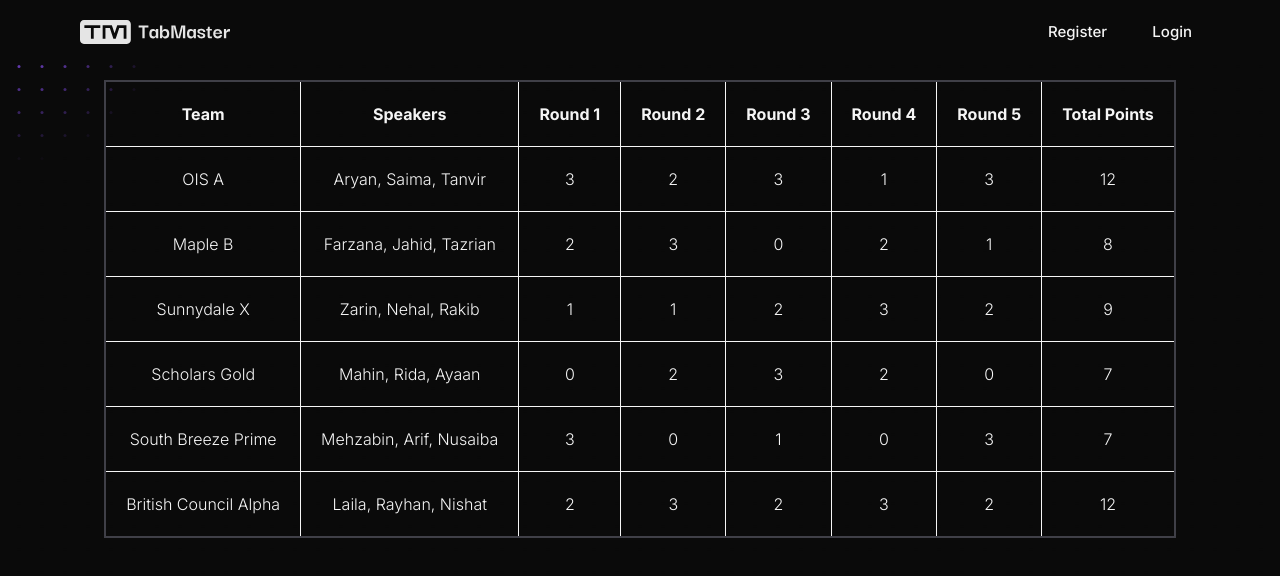
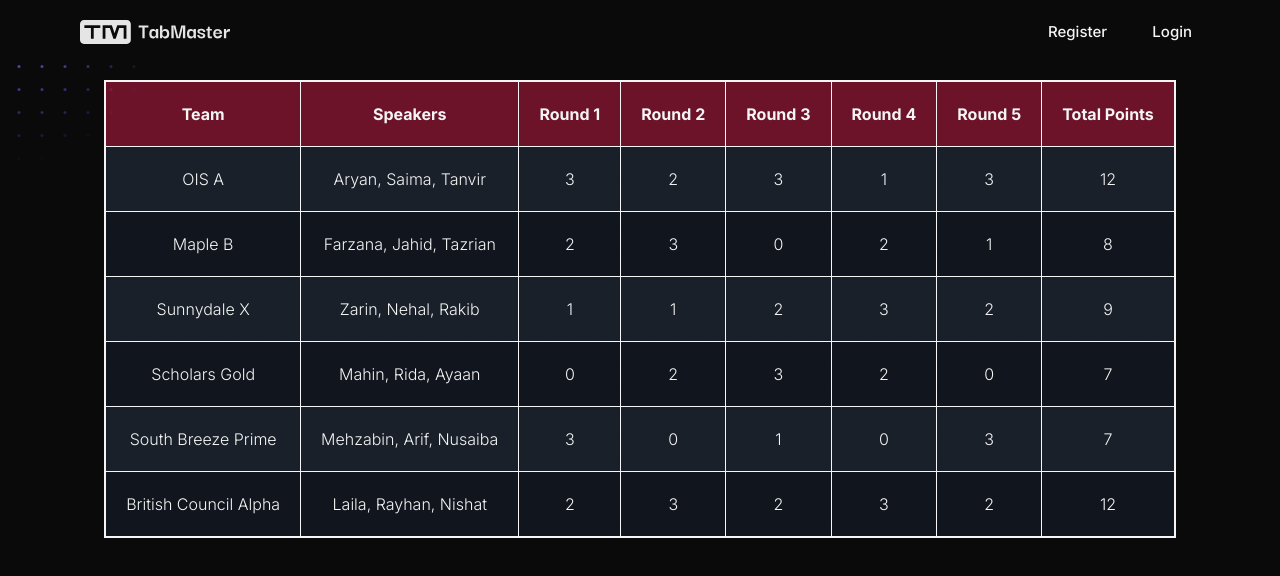
Before and after one commit to Ferdus615/TabMaster, a Next.js app: page /demo in a window 1280 px wide. Shown: the top 576 px of the page. Built offline with nearby package versions, Linux system fonts and the light colour scheme.

Commit message:
demo layout creation setup

```diff
--- a/app/demo/page.jsx
+++ b/app/demo/page.jsx
@@ -1,5 +1,6 @@
 import React from "react";
 import TeamPage from "@/components/demoComponents/TeamPage";
+import Navigation from "@/components/demoComponents/Navigation";
 
 const page = () => {
   return <TeamPage />;
--- a/app/globals.css
+++ b/app/globals.css
@@ -131,7 +131,11 @@ body {
   }
 
   table {
-    @apply border-2 border-zinc-border text-center;
+    @apply border-2 text-center;
+  }
+
+  thead {
+    @apply bg-rose/40;
   }
 
   tbody {
--- /dev/null
+++ b/components/Layout/Layout.jsx
@@ -0,0 +1,9 @@
+import React from 'react'
+
+const Layout = () => {
+  return (
+    <div>Layout</div>
+  )
+}
+
+export default Layout
--- /dev/null
+++ b/components/Layout/index.js
@@ -0,0 +1 @@
+export { default as Layout } from './Layout/Layout.jsx';
--- a/components/demoComponents/TeamPage.jsx
+++ b/components/demoComponents/TeamPage.jsx
@@ -34,8 +34,7 @@ const TeamPage = () => {
               12,
             ],
           ].map(([team, speaker, r1, r2, r3, r4, r5, total], index) => (
-            <tr key={index}
-            className="">
+            <tr key={index} className="odd:bg-odd/40 even:bg-even/40">
               <td>{team}</td>
               <td>{speaker}</td>
               <td>{r1}</td>
```
Also changed, not shown: components/demoComponents/Navigation.jsx (renamed from components/Navigation.jsx).
